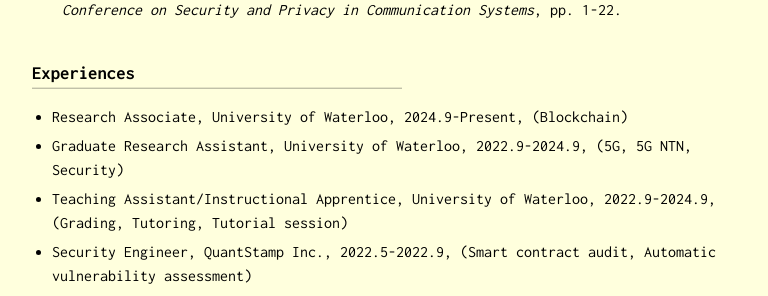
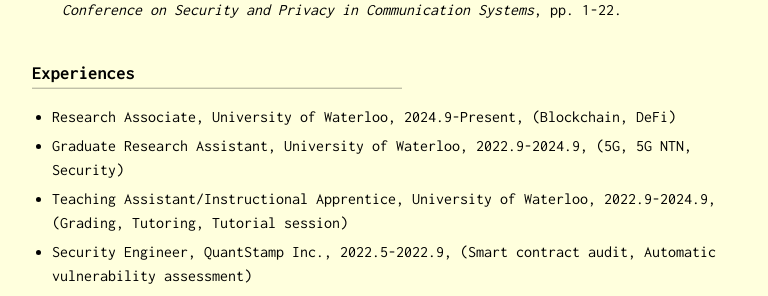
Before and after one commit to zbh888/zbh888.github.io, a Jekyll site: the page built from index.md, in a window 1280 px wide. Shown: the part 1166-1462 px from the top of the page, without its empty margins (238-1006 px from the left). Built offline with Jekyll 4.4.1, drawn with Linux system fonts in a browser that asks for light colours.

Commit message:
Update index.md

```diff
--- a/index.md
+++ b/index.md
@@ -18,7 +18,7 @@ Over the years, I have found that I enjoy performing data analytics, forecasting
 5. [[2022 EAI SecureComm, full paper]](https://eprint.iacr.org/2022/1066) P Momeni, S Gorbunov, B Zhang "FairBlock: Preventing Blockchain Front-running with Minimal Overheads", _18th EAI International Conference on Security and Privacy in Communication Systems_, pp. 1-22.
 
 ### Experiences
-* Research Associate, University of Waterloo, 2024.9-Present, (Blockchain)
+* Research Associate, University of Waterloo, 2024.9-Present, (Blockchain, DeFi)
 * Graduate Research Assistant, University of Waterloo, 2022.9-2024.9, (5G, 5G NTN, Security)
 * Teaching Assistant/Instructional Apprentice, University of Waterloo, 2022.9-2024.9, (Grading, Tutoring, Tutorial session)
 * Security Engineer, QuantStamp Inc., 2022.5-2022.9, (Smart contract audit, Automatic vulnerability assessment)
```
